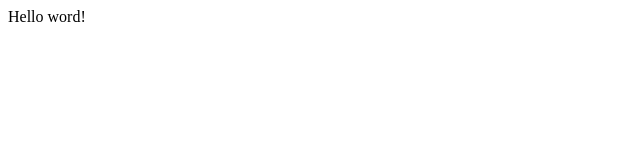
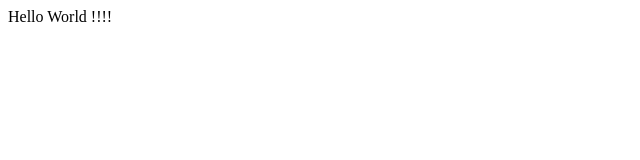
Before and after one commit to dev13r09n87/lecture1, a plain HTML site: page index.html in a window 1280 px wide. Shown: the full height of the page, 0-640 px from the left. Drawn offline with Linux system fonts and the light colour scheme.

Commit message:
Change the body message

```diff
--- a/index.html
+++ b/index.html
@@ -6,6 +6,6 @@
         <title>Invie</title>
 </head>
 <body>
-Hello word!
+Hello World !!!!
 </body>
 </html>
```
